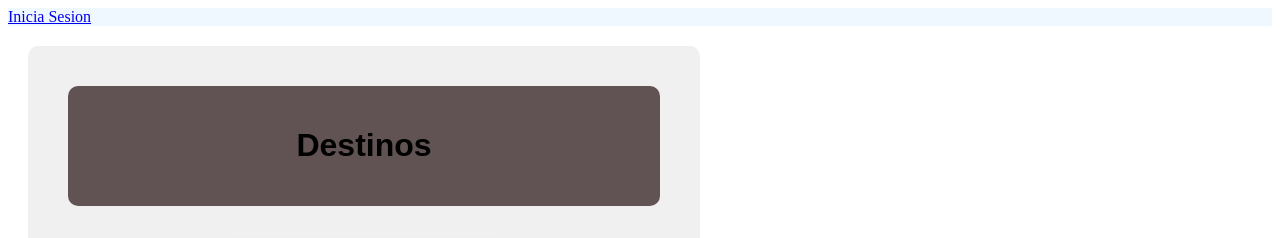
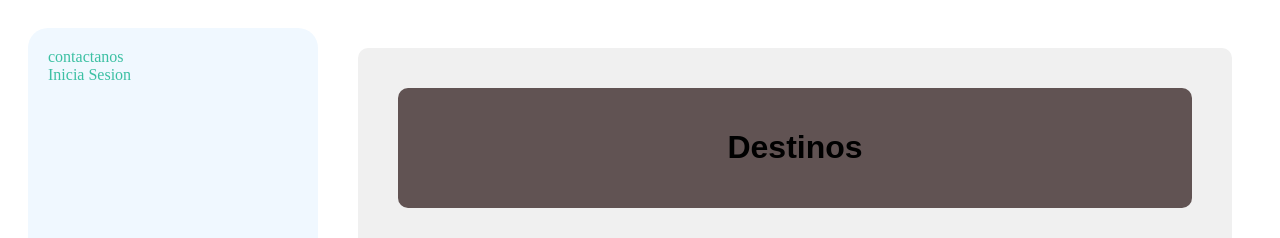
Before and after one commit to alejandromartin00/miwebconestilo, a plain HTML site: page destinos.html in a window 1280 px wide. Shown: the top 238 px of the page. Drawn offline with Linux system fonts and the light colour scheme.

Commit message:
nav completo

```diff
--- a/destinos.html
+++ b/destinos.html
@@ -10,7 +10,7 @@
 <body>
 <nav>
     <div class = "navbar">
-        <a href="contactos.html"></a>
+        <a href="contactos.html">contactanos</a>
         <a href="index.html">Inicia Sesion</a>
     </div>
 </nav>
@@ -67,5 +67,7 @@
 
     </h3>
     </div>
+
+
 </body>
 </html>
--- a/style.css
+++ b/style.css
@@ -1,12 +1,24 @@
+a {
+  text-decoration: none; /* quita el subrayado */
+  color: rgb(60, 192, 163);           /* opcional: cambiar color del enlace */
+}
+
+body {
+   display: flex;           /* nav y destinos lado a lado */
+  gap: 20px;               /* separación entre nav y destinos */
+  align-items: flex-start; /* alineados arriba */
+  padding: 20px;
+}
+
+
 #Destinos{
-  width: 50%;
-  align-content: right;
     background-color: #f0f0f0;
     padding: 20px;
     border-radius: 10px;
     font-family: Arial, sans-serif;
     margin: 20px;
     display: flex;
+  flex: 1;                /* ocupa el espacio restante */
     flex-wrap: wrap;
     flex-direction: row;
     gap: 15px;
@@ -46,5 +58,10 @@
   color: white;
 }
 .navbar {
-background-color: aliceblue;
-}
+  display: flex;
+  flex-direction: column;
+  background-color: aliceblue;
+  border-radius: 20px;
+  width: 250px;            /* ancho fijo del nav */
+  height: 750px;
+  padding: 20px;
```
Also changed, not shown: contactos.html (+12 -0 lines), pago.html (+4 -0 lines), style-pagos.css (+9 -0 lines).
